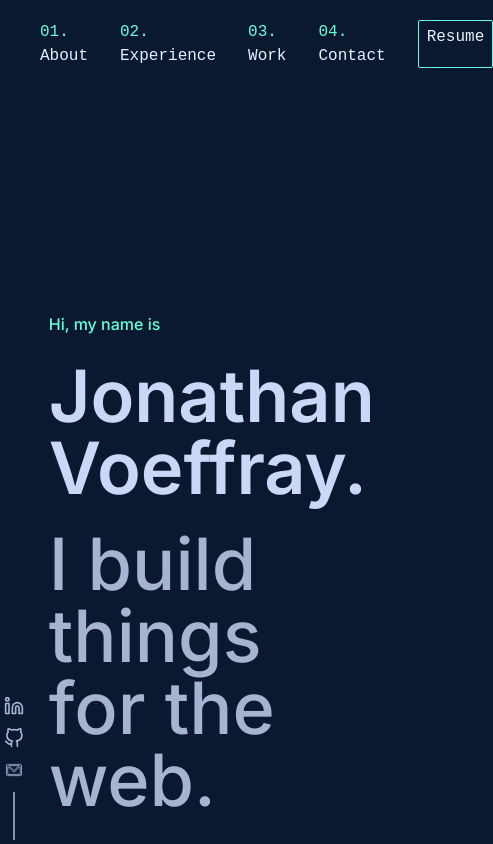
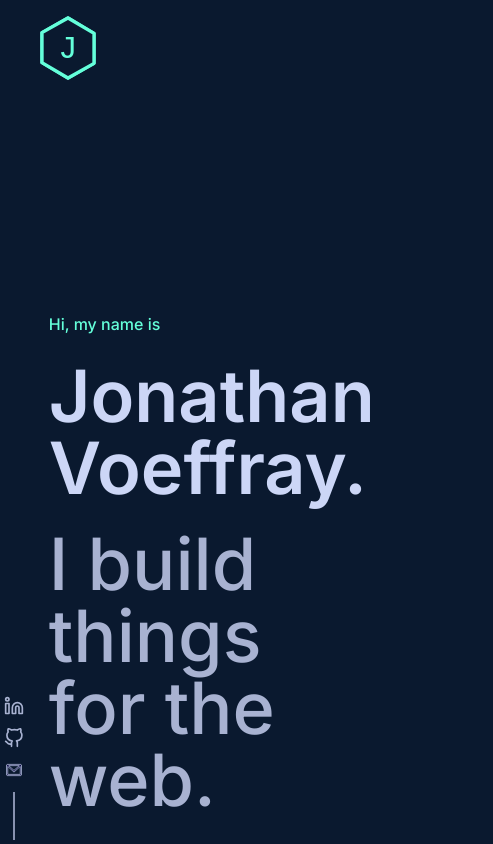
Before and after one commit to Jonavoe/portfolio, a React (Vite) app: page / in a window 390 px wide. Shown: the top 844 px of the page, 493 px wide, since content can reach past the window. Built offline with nearby package versions, Linux system fonts and the light colour scheme; a web font is replaced by a local one.

Commit message:
Update Header.tsx

```diff
--- a/src/components/Header.tsx
+++ b/src/components/Header.tsx
@@ -6,7 +6,7 @@ import LogoBack from './icons/LogoBack';
 
 export default function Header() {
     return (
-        <div id='header' className='flex justify-between items-center mx-10 my-4 header'>
+        <div id='header' className=' justify-between items-center mx-10 my-4 header flex'>
             <div className='w-14 h-14 relative cursor-pointer'>
                 <div className='absolute top-0 left-0 w-full h-full'>
                     <LogoBack />
@@ -16,7 +16,7 @@ export default function Header() {
                 </div>
             </div>
 
-            <div className="flex gap-8">
+            <div className="gap-8  hidden md:flex">
                 <ul className='flex items-center justify-center gap-8'>
                     <li>
                         <Link
```
